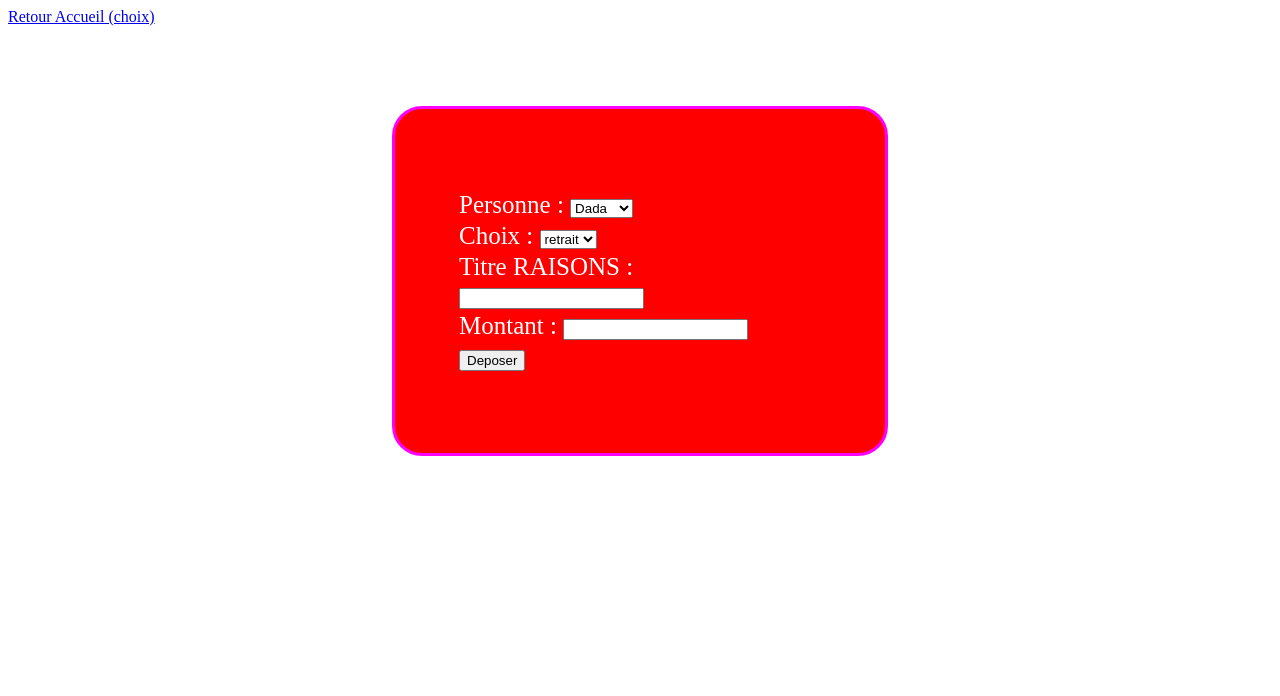
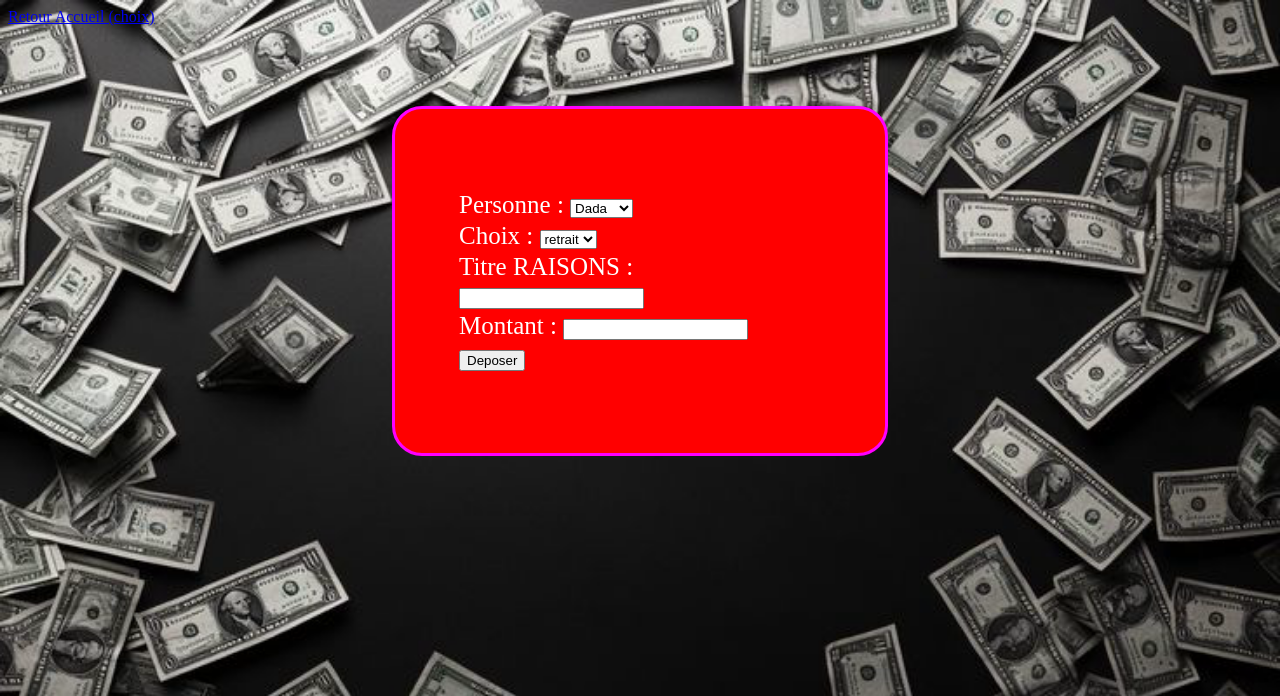
Before and after one commit to Kanteerix/gestion_argent_git, a PHP site: page /pages/depot_retrait.php in a window 1280 px wide. Shown: the top 696 px of the page. Run offline with PHP 8.4, Linux system fonts and the light colour scheme; data comes from the database, SQL or seed files in the repository.

Commit message:
background

```diff
--- a/assets/css/depot_retrait.css
+++ b/assets/css/depot_retrait.css
@@ -1,3 +1,8 @@
+body {
+    background-image: url('../img/money2.png');
+    background-size: cover;
+    background-repeat: no-repeat;
+}
 .t-card {
     background-color: red;
     padding-top: 10vh;
```
Also changed, not shown: assets/img/money0.png (renamed from assets/img/money.png), assets/img/money1.png (added), assets/img/money2.png (added), assets/img/money3.png (added).
